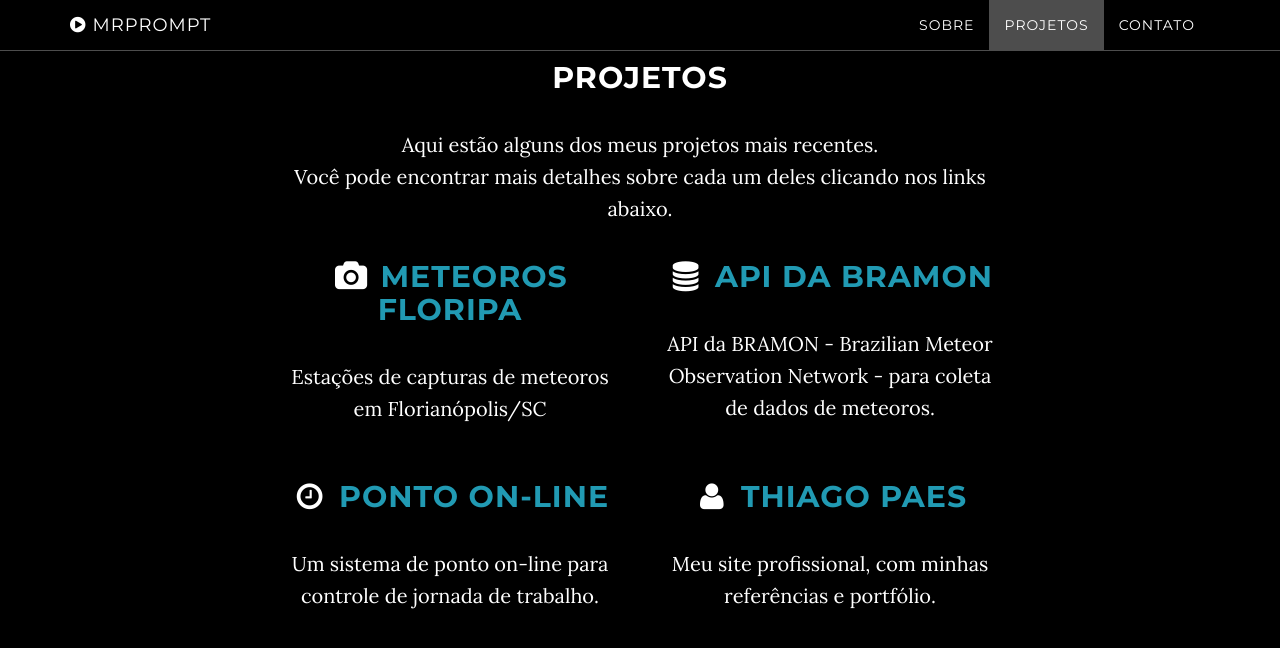
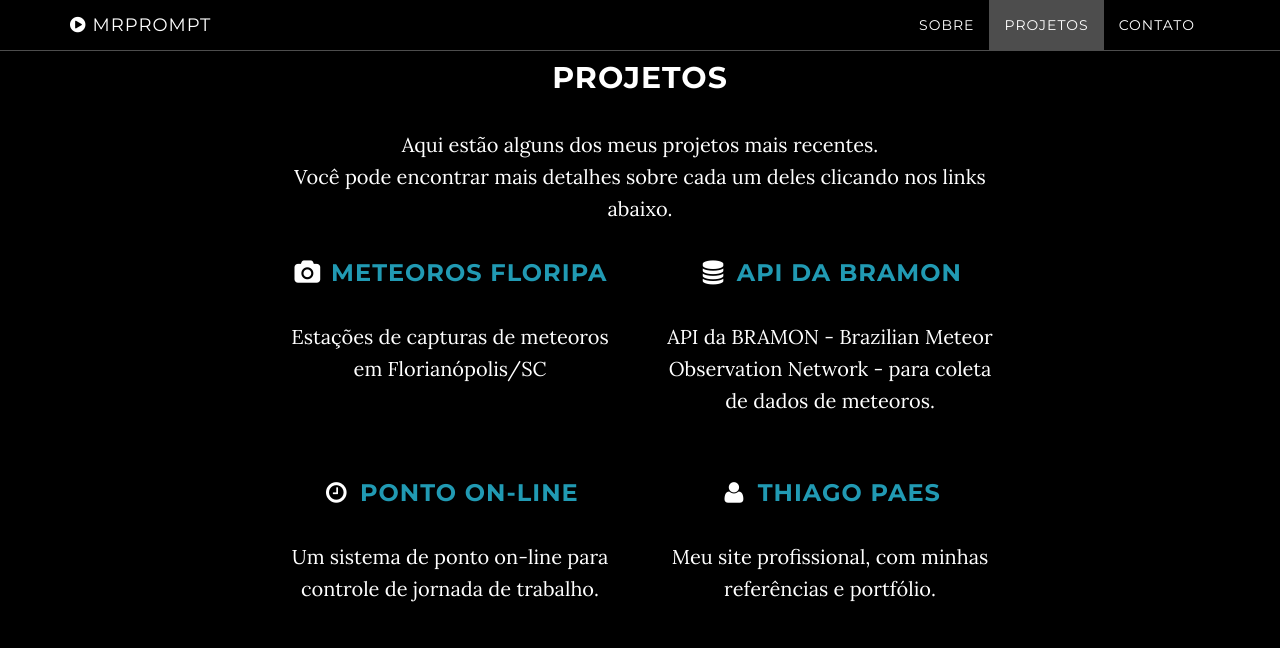
Before and after one commit to mrprompt/mrprompt, a Jekyll site: the page built from index.html, in a window 1280 px wide and 900 px high, scrolled down 1039 px. Shown: the top 648 px of the window. Built offline with Jekyll 4.4.1, drawn with Linux system fonts in a browser that asks for light colours.

Commit message:
diminuindo título

```diff
--- a/_includes/projects.html
+++ b/_includes/projects.html
@@ -12,7 +12,7 @@
                 <div class="row">
                     {% for project in site.projects %}
                     <div class="col-lg-6 col-md-12 text-center" style="min-height: 220px;">
-                        <h2><i class="fa fa-{{ project.icon }} fa-fw"></i> <a href="{{ project.url }}">{{ project.title }}</a></h2>
+                        <h3><i class="fa fa-{{ project.icon }} fa-fw"></i> <a href="{{ project.url }}">{{ project.title }}</a></h3>
                         <p>{{ project.description }}</p>
                     </div>
                     {% endfor %}
```
